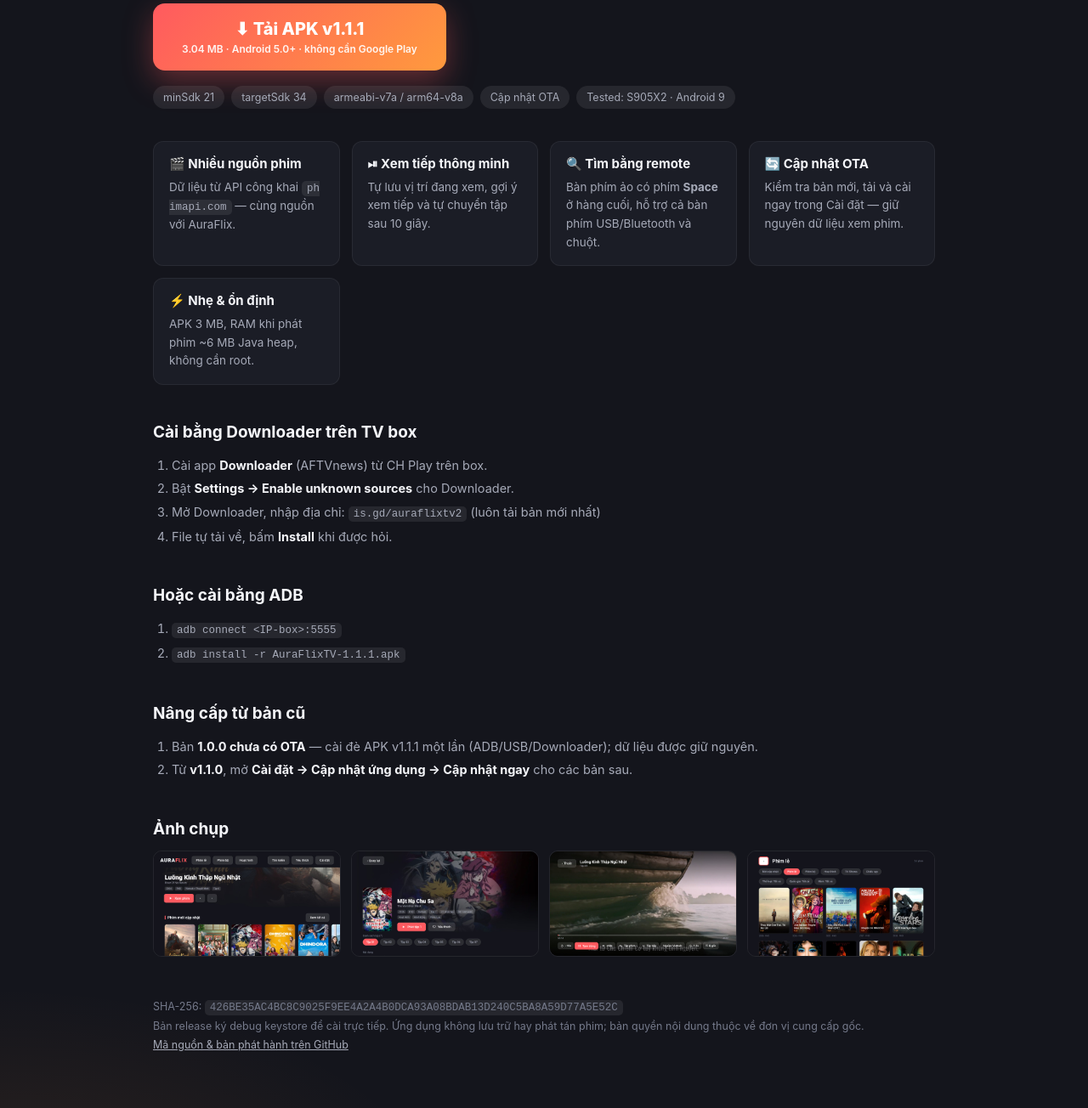
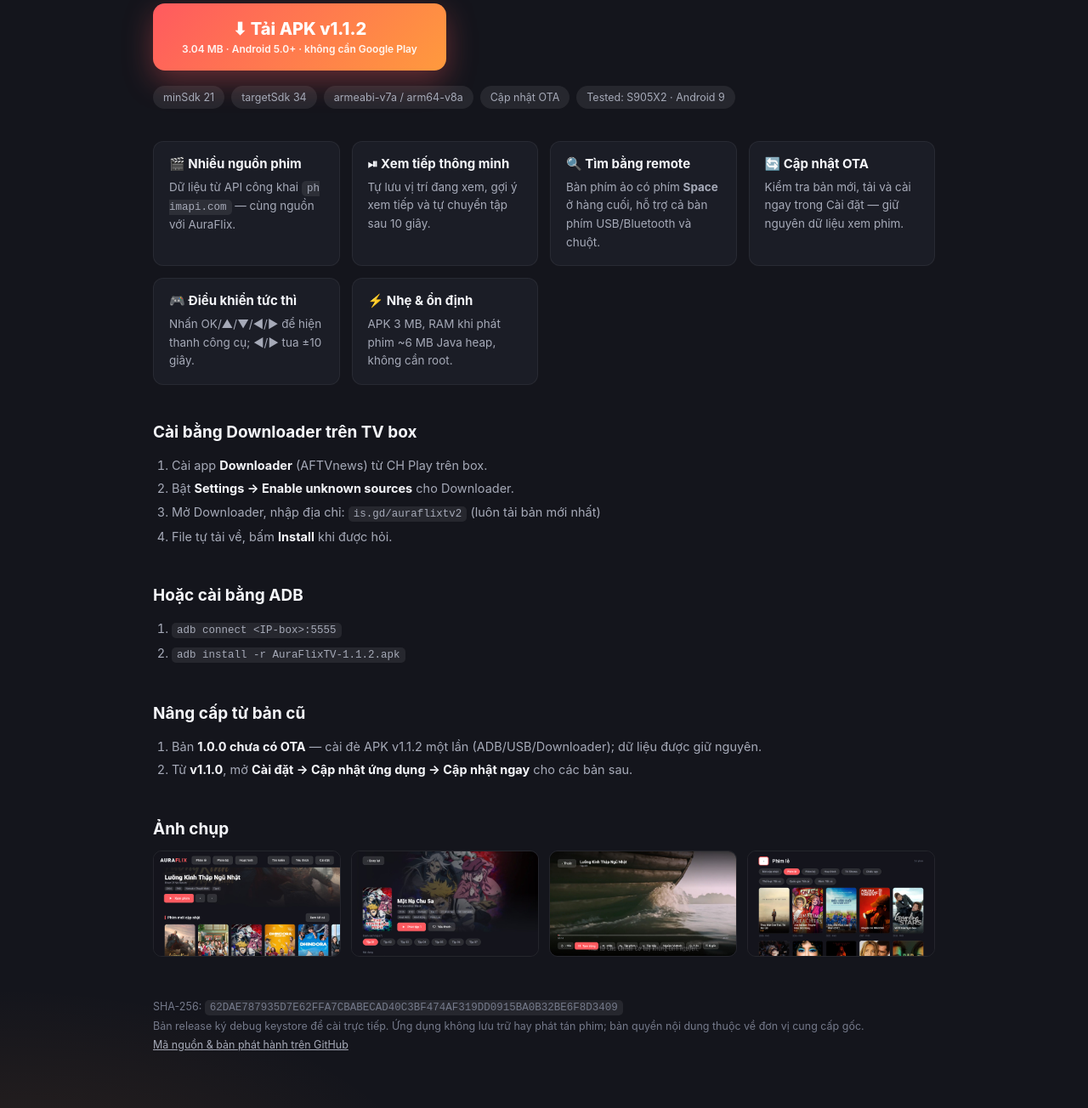
Before and after one commit to haokiet97/auraflix_tv_release, a plain HTML site: page index.html in a window 1280 px wide. Shown: the part 282-1586 px from the top of the page at 85% size. Drawn offline with Linux system fonts and the light colour scheme.

Commit message:
release 1.1.2: player controls on OK/arrows + updated site/docs

```diff
--- a/index.html
+++ b/index.html
@@ -65,8 +65,8 @@
     Hỗ trợ phim lẻ, phim bộ, hoạt hình, TV Shows — phát 1080p bằng giải mã cứng.
   </p>
 
-  <a class="cta" href="AuraFlixTV-1.1.1.apk" download>
-    ⬇ Tải APK v1.1.1
+  <a class="cta" href="AuraFlixTV-1.1.2.apk" download>
+    ⬇ Tải APK v1.1.2
     <small>3.04 MB · Android 5.0+ · không cần Google Play</small>
   </a>
 
@@ -96,6 +96,10 @@
       <p>Kiểm tra bản mới, tải và cài ngay trong Cài đặt — giữ nguyên dữ liệu xem phim.</p>
     </div>
     <div class="card">
+      <h3>🎮 Điều khiển tức thì</h3>
+      <p>Nhấn OK/▲/▼/◀/▶ để hiện thanh công cụ; ◀/▶ tua ±10 giây.</p>
+    </div>
+    <div class="card">
       <h3>⚡ Nhẹ &amp; ổn định</h3>
       <p>APK 3 MB, RAM khi phát phim ~6 MB Java heap, không cần root.</p>
     </div>
@@ -112,12 +116,12 @@
   <h2>Hoặc cài bằng ADB</h2>
   <ol>
     <li><code>adb connect &lt;IP-box&gt;:5555</code></li>
-    <li><code>adb install -r AuraFlixTV-1.1.1.apk</code></li>
+    <li><code>adb install -r AuraFlixTV-1.1.2.apk</code></li>
   </ol>
 
   <h2>Nâng cấp từ bản cũ</h2>
   <ol>
-    <li>Bản <b>1.0.0 chưa có OTA</b> — cài đè APK v1.1.1 một lần (ADB/USB/Downloader); dữ liệu được giữ nguyên.</li>
+    <li>Bản <b>1.0.0 chưa có OTA</b> — cài đè APK v1.1.2 một lần (ADB/USB/Downloader); dữ liệu được giữ nguyên.</li>
     <li>Từ <b>v1.1.0</b>, mở <b>Cài đặt → Cập nhật ứng dụng → Cập nhật ngay</b> cho các bản sau.</li>
   </ol>
 
@@ -130,7 +134,7 @@
   </div>
 
   <footer>
-    SHA-256: <code>426BE35AC4BC8C9025F9EE4A2A4B0DCA93A08BDAB13D240C5BA8A59D77A5E52C</code><br>
+    SHA-256: <code>62DAE787935D7E62FFA7CBABECAD40C3BF474AF319DD0915BA0B32BE6F8D3409</code><br>
     Bản release ký debug keystore để cài trực tiếp. Ứng dụng không lưu trữ hay phát tán phim;
     bản quyền nội dung thuộc về đơn vị cung cấp gốc.<br>
     <a href="https://github.com/haokiet97/auraflix_tv_release">Mã nguồn &amp; bản phát hành trên GitHub</a>
```
Also changed, not shown: 5 other files.
